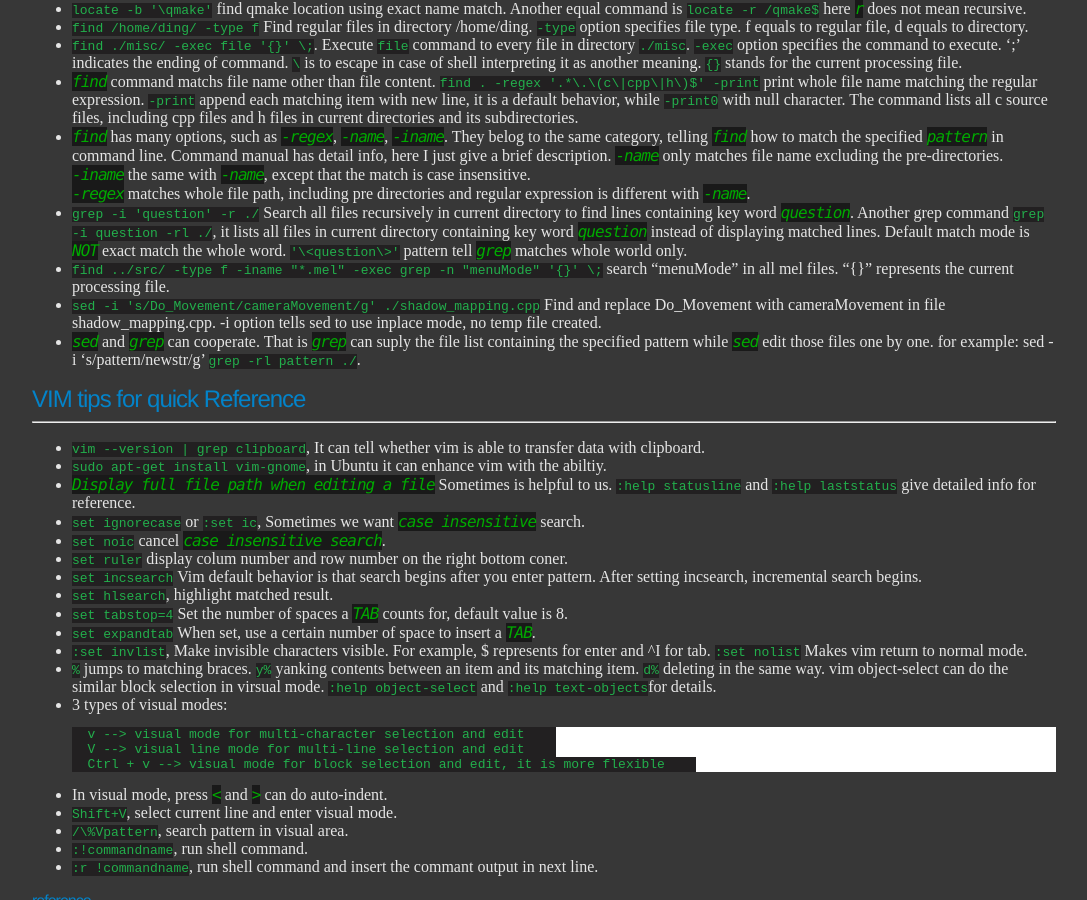
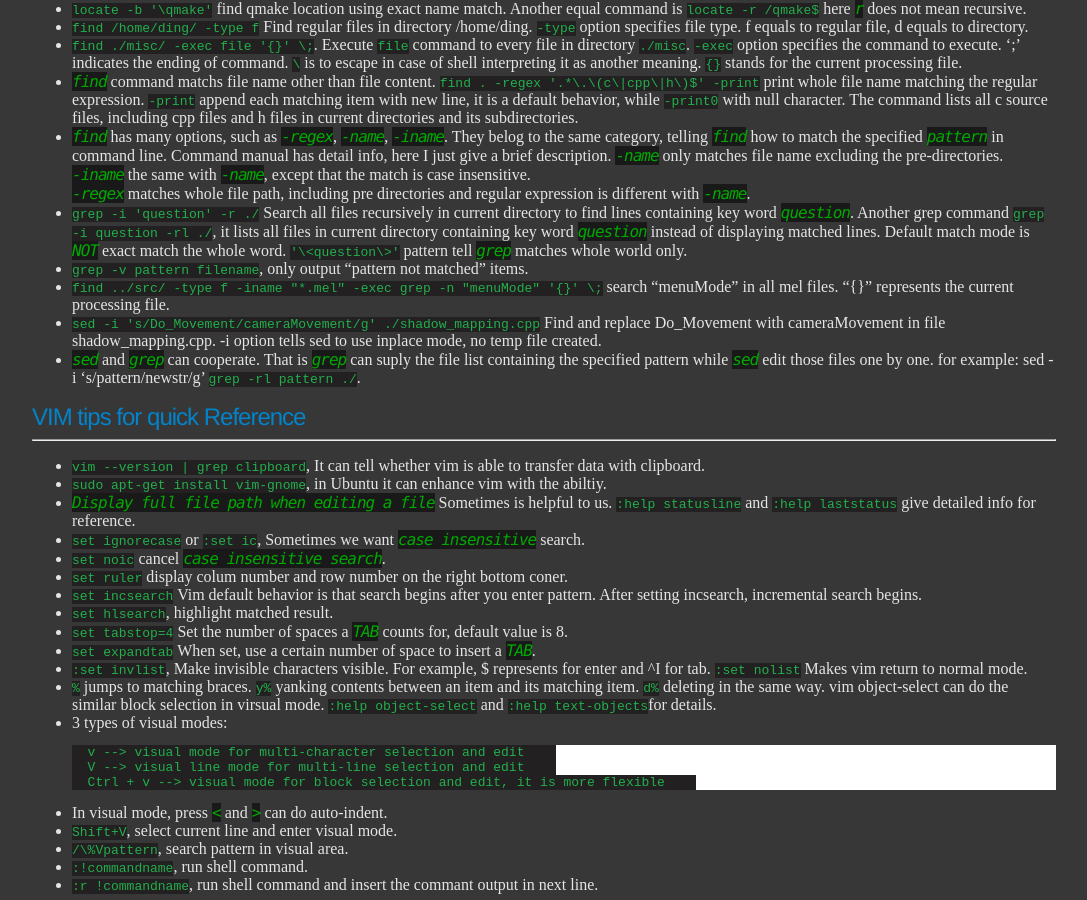
Before and after one commit to ychding11/ychding11.github.io, a Jekyll site: the page built from _posts/2015-03-16-Useful-Linux-Command.md, in a window 1280 px wide and 900 px high, scrolled down 854 px. Shown: the whole window, without its empty margins (96-1183 px from the left). Built offline with Jekyll 4.4.1, drawn with Linux system fonts in a browser that asks for light colours.

Commit message:
add grep into usefull linux command.

```diff
--- a/_posts/2015-03-16-Useful-Linux-Command.md
+++ b/_posts/2015-03-16-Useful-Linux-Command.md
@@ -76,12 +76,10 @@
    word *question* instead of displaying matched lines. Default match mode is *NOT*
    exact match the whole word. `'\<question\>'` pattern tell *grep* matches whole
    world only.
-- `find ../src/ -type f -iname "*.mel" -exec grep -n "menuMode" '{}' \;` search
-  "menuMode" in all mel files. "{}" represents the current processing file.
-- `sed -i 's/Do_Movement/cameraMovement/g' ./shadow_mapping.cpp` Find and replace Do_Movement with cameraMovement
-   in file shadow_mapping.cpp. -i option tells sed to use inplace mode, no temp file created.
-- *sed* and *grep* can cooperate. That is *grep* can suply the file list containing the specified pattern while
-  *sed* edit those files one by one. for example: sed -i 's/pattern/newstr/g' `grep -rl pattern ./`.
+- `grep -v pattern filename`, only output "pattern not matched" items.
+- `find ../src/ -type f -iname "*.mel" -exec grep -n "menuMode" '{}' \;` search "menuMode" in all mel files. "{}" represents the current processing file.
+- `sed -i 's/Do_Movement/cameraMovement/g' ./shadow_mapping.cpp` Find and replace Do_Movement with cameraMovement in file shadow_mapping.cpp. -i option tells sed to use inplace mode, no temp file created.
+- *sed* and *grep* can cooperate. That is *grep* can suply the file list containing the specified pattern while *sed* edit those files one by one. for example: sed -i 's/pattern/newstr/g' `grep -rl pattern ./`.
 
 ## VIM tips for quick Reference
 ----------
```
